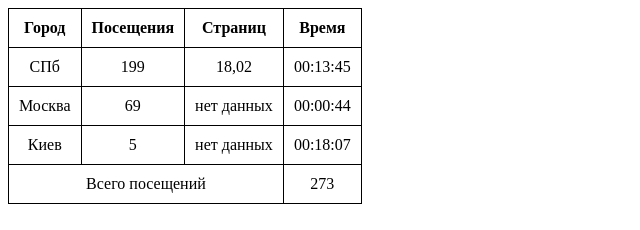
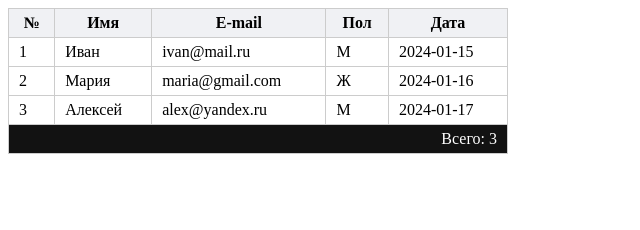
Before and after one commit to hoilij0/------------, a plain HTML site: page лаба3/Indexgit.html in a window 1280 px wide. Shown: the whole page, without its empty margins (0-640 px from the left). Drawn offline with Linux system fonts and the light colour scheme; files whose address does not match are found by name.

Commit message:
7zadanie

```diff
--- a/static/css/stylegit.css
+++ b/static/css/stylegit.css
@@ -1,9 +1,19 @@
-table {
-            border: 1px solid black;
-            border-collapse: collapse;
-        }
-        td, th {
-            border: 1px solid black;
-            padding: 10px;
-            text-align: center;
-        }
+.table td, .table th {
+    border: 1px solid #ccc;
+    padding: 5px 10px;
+}
+
+.table {
+    border-collapse: collapse;
+    width: 500px;
+}
+
+.table thead {
+    background-color: #f0f1f4;
+}
+
+.table tfoot {
+    background-color: #121212;
+    color: #fff;
+    text-align: right;
+}
--- a/лаба3/Indexgit.html
+++ b/лаба3/Indexgit.html
@@ -1,41 +1,49 @@
 <!DOCTYPE html>
-<html>
+<html lang="ru">
 <head>
-    <title>Таблица посещений</title>
+    <meta charset="UTF-8">
+    <title>Задание 7</title>
     <link rel="stylesheet" href="C:\Users\Hoilij0\Desktop\Лабораторные и др\Разработка интерфейса\Лабораторные\static\css\stylegit.css">
 </head>
 <body>
-
-<table>
+    <table class="table">
+        <thead>
             <tr>
-        <th>Город</th>
-        <th>Посещения</th>
-        <th>Страниц</th>
-        <th>Время</th>
+                <th>№</th>
+                <th>Имя</th>
+                <th>E-mail</th>
+                <th>Пол</th>
+                <th>Дата</th>
+            </tr>
+        </thead>
+        <tbody>
+            <tr>
+                <td>1</td>
+                <td>Иван</td>
+                <td>ivan@mail.ru</td>
+                <td>М</td>
+                <td>2024-01-15</td>
             </tr>
             <tr>
-        <td>СПб</td>
-        <td>199</td>
-        <td>18,02</td>
-        <td>00:13:45</td>
+                <td>2</td>
+                <td>Мария</td>
+                <td>maria@gmail.com</td>
+                <td>Ж</td>
+                <td>2024-01-16</td>
             </tr>
             <tr>
-        <td>Москва</td>
-        <td>69</td>
-        <td>нет данных</td>
-        <td>00:00:44</td>
+                <td>3</td>
+                <td>Алексей</td>
+                <td>alex@yandex.ru</td>
+                <td>М</td>
+                <td>2024-01-17</td>
             </tr>
+        </tbody>
+        <tfoot>
             <tr>
-        <td>Киев</td>
-        <td>5</td>
-        <td>нет данных</td>
-        <td>00:18:07</td>
+                <td colspan="5">Всего: 3</td>
             </tr>
-    <tr>
-        <td colspan="3">Всего посещений</td>
-        <td>273</td>
-    </tr>
+        </tfoot>
     </table>
-
 </body>
 </html>
```
Lines whose indentation alone changed are shown as unchanged.
